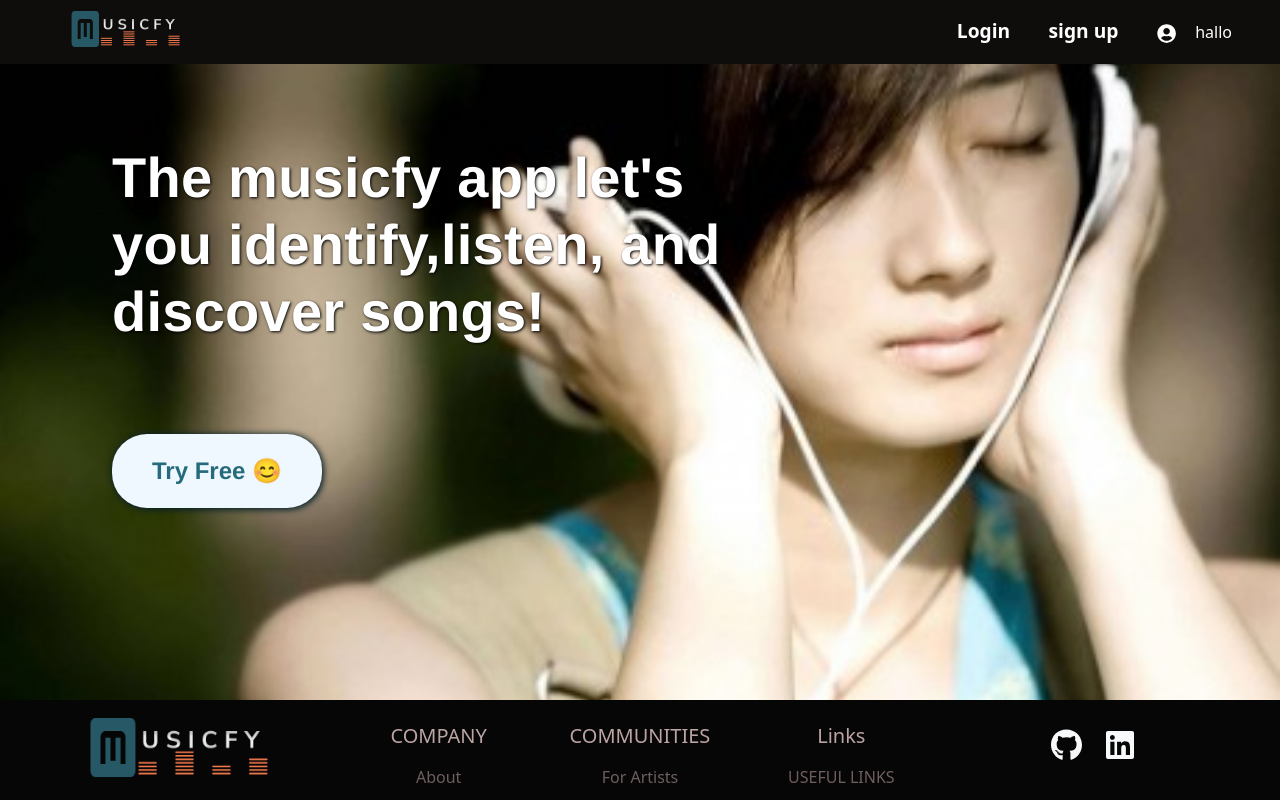
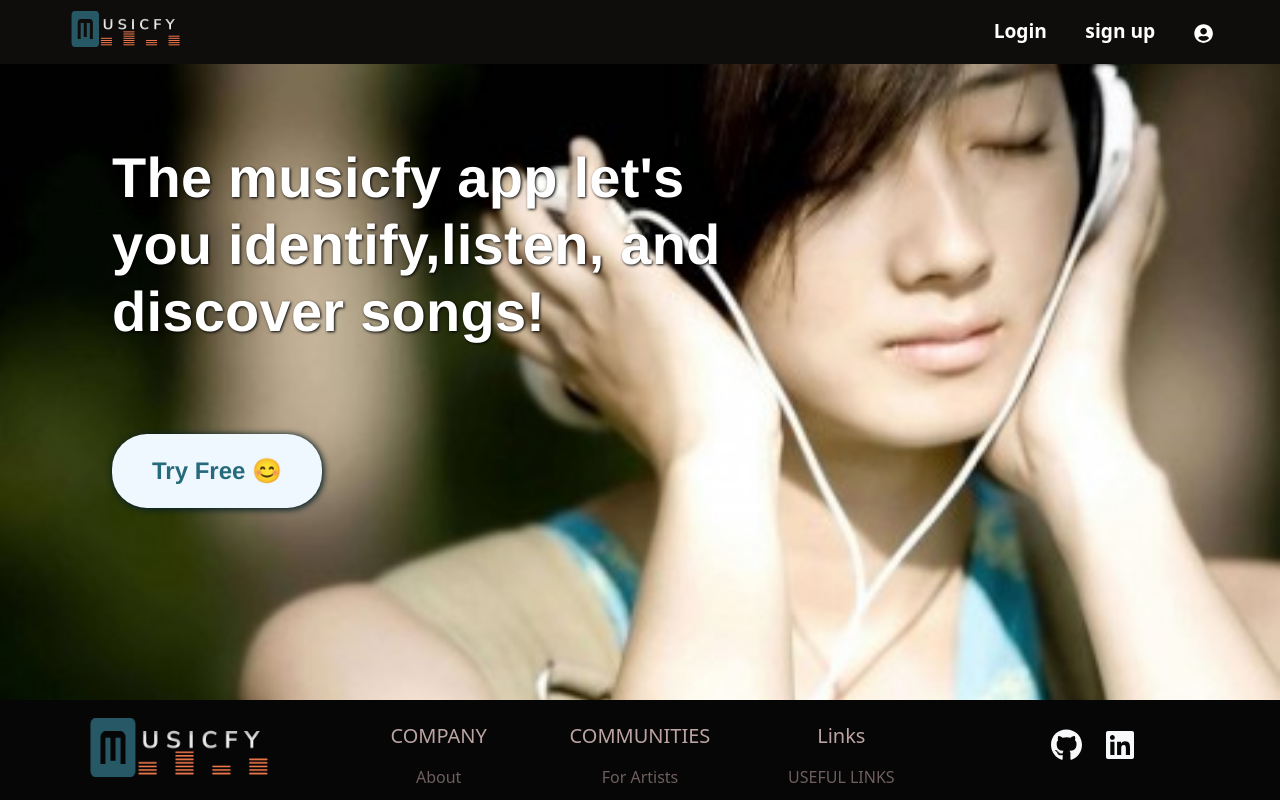
Before and after one commit to Music-App-Team/frontend, a React (Create React App) app: page / in a window 1280 px wide. Shown: the top 800 px of the page. Built offline with nearby package versions, Linux system fonts and the light colour scheme; a web font is replaced by a local one.

Commit message:
Update Header.js

```diff
--- a/src/components/header/Header.js
+++ b/src/components/header/Header.js
@@ -39,7 +39,7 @@ function Header({ toggleSidebar }) {
           </div>
         )}
       </div>
-      <div>hallo
+      <div>
 
       </div>
     </div>
```
